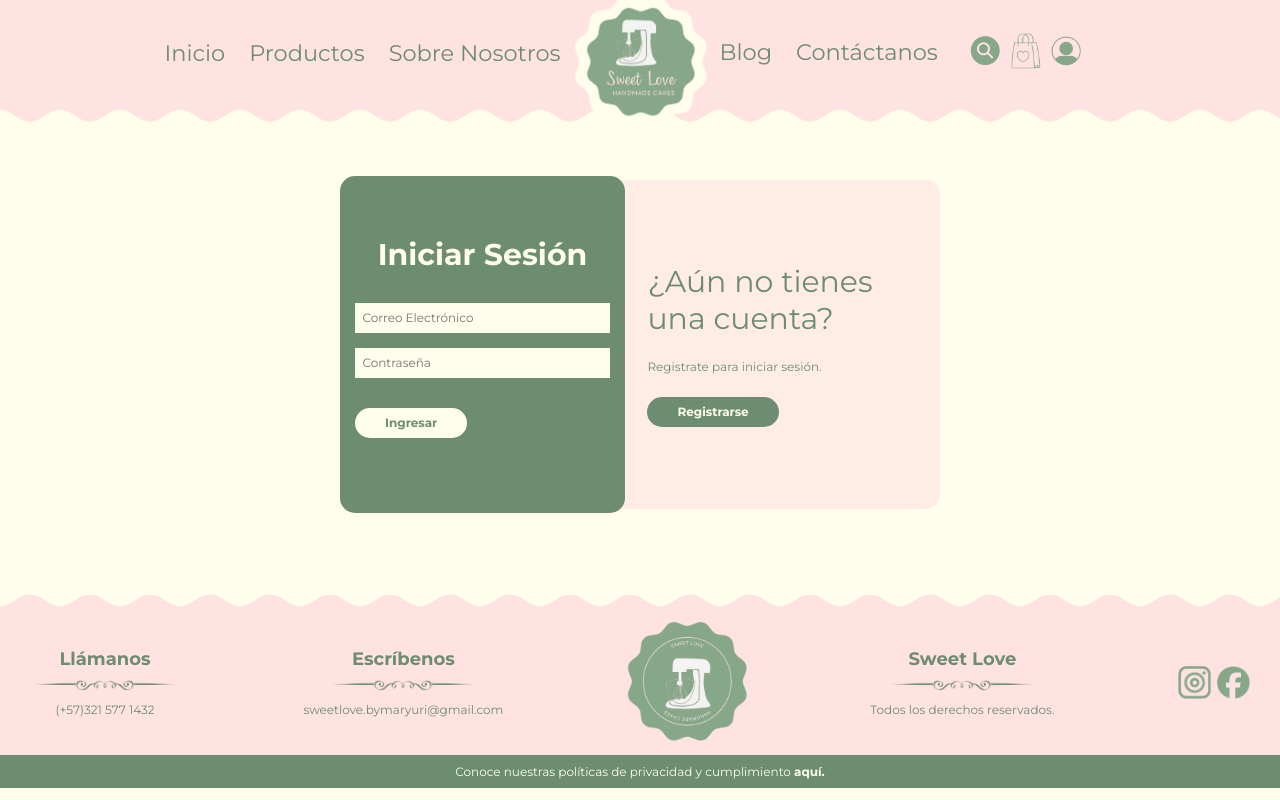
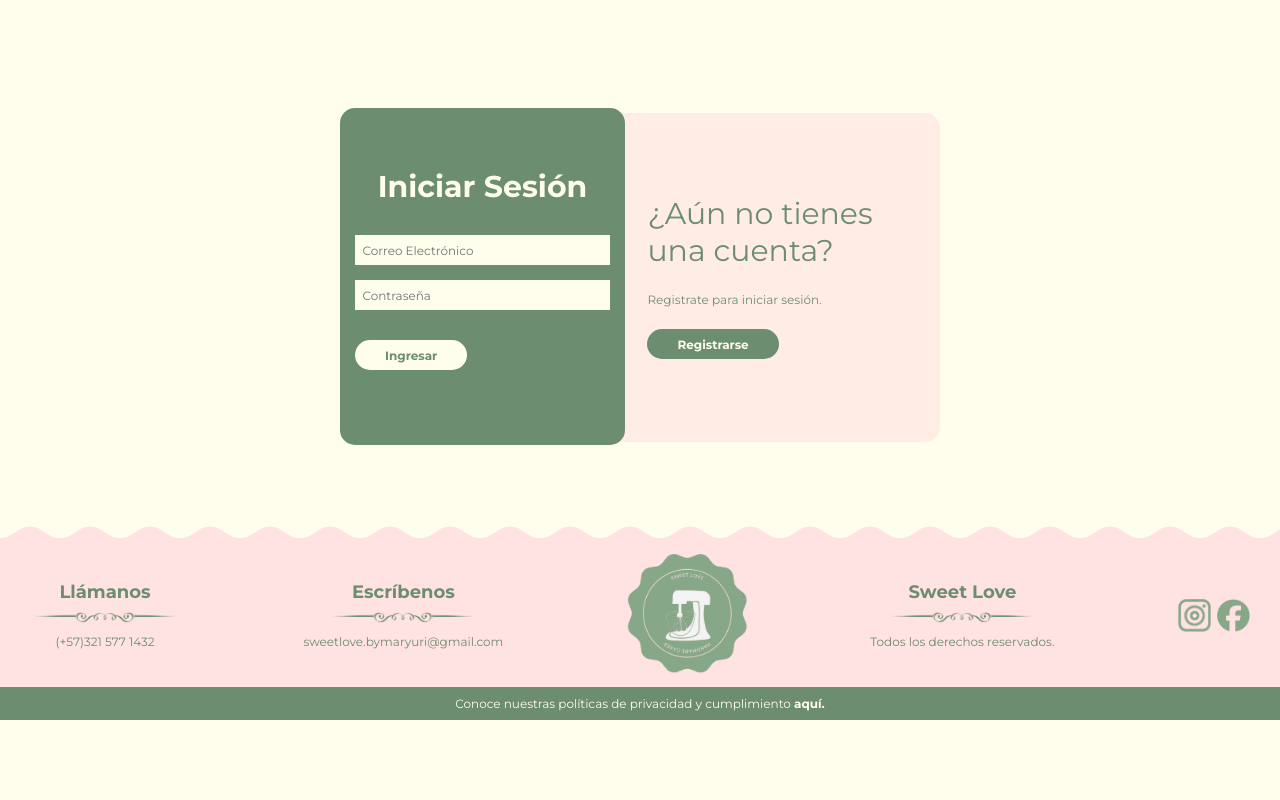
Before and after one commit to Mymelodynvn/sweetLove, a plain HTML site: page login.html in a window 1280 px wide. Drawn offline with Linux system fonts and the light colour scheme.

Commit message:
eliminacion del menu superior en el login

```diff
--- a/assets/css/style.css
+++ b/assets/css/style.css
@@ -214,7 +214,7 @@ header{
         width: 100%;
         max-width: 800px;
         margin: auto;
-        margin-top: 100px;
+        margin-top: 150px;
         position: relative;
         margin-bottom: 135px; /*marggen de abajo para que el footer no lo tape*/
     }
--- a/login.html
+++ b/login.html
@@ -9,40 +9,7 @@
     <link rel="stylesheet" href="assets/css/style.css">
 </head>
 <body>
-    <!--Header- menu-->
-    <header>
-        <div class="container__header">
-            <nav class="menu-left">
-                <ul>
-                    <li><a href="index.html">Inicio</a></li>
-                    <li><a href="index.html #products-section">Productos</a></li>
-                    <li><a href="aboutUs.html">Sobre Nosotros</a></li>
-                </ul>
-            </nav>
 
-            <div class="logo">
-                <a href="#"><img src="assets/recursos/logo1.png"></a>
-            </div>
-
-            <div class="menu-right">
-                <nav>
-                    <ul>
-                        <li><a href="#">Blog</a></li>
-                        <li><a href="contactUs.html">Contáctanos</a></li>
-                    </ul>
-                </nav>
-                <div class="actions">
-                    <a href="#"><img src="assets/recursos/buscar.png" alt="buscar"></a>
-                    <a href="#"><img src="assets/recursos/carrito.png" alt="carrito"></a>
-                    <a href="index.html"><img src="assets/recursos/perfil.png" alt="perfil"></a>
-                </div>
-            </div>
-        </div>
-
-        <div class="header-wave-divider"></div>
-    </header>
-
-    <!--Header menu hasta aqui-->
     <main>
         <div class="container__all">
             <div class="back__box">
```
